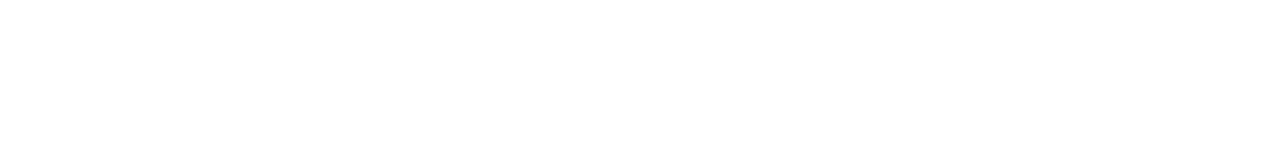
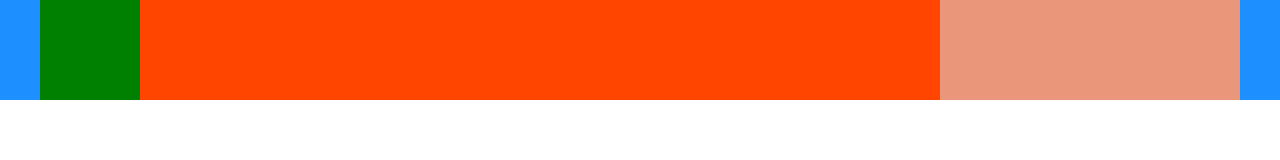
Before and after one commit to danilo-rodrigues38/HTML5_CSS3_e_JavaScript_UNIFecaf, a plain HTML site: page Aulas Front-End HTML5/3-TERCA/Aula 09/index.html in a window 1280 px wide. Drawn offline with Linux system fonts and the light colour scheme.

Commit message:
Update index.html

```diff
--- a/Aulas Front-End HTML5/3-TERCA/Aula 09/index.html
+++ b/Aulas Front-End HTML5/3-TERCA/Aula 09/index.html
@@ -5,8 +5,15 @@
     <meta http-equiv="X-UA-Compatible" content="IE=edge">
     <meta name="viewport" content="width=device-width, initial-scale=1.0">
     <title>Aula 09 - Integração com a API da biblioteca</title>
+    <link rel="stylesheet" type="text/css" href="css/style.css">
 </head>
 <body>
-
+    <header>
+        <div class="principal">
+            <div id="logo"></div>
+            <nav id="menu"></nav>
+            <div id="redesSociais"></div>
+        </div>
+    </header>
 </body>
 </html>
```
